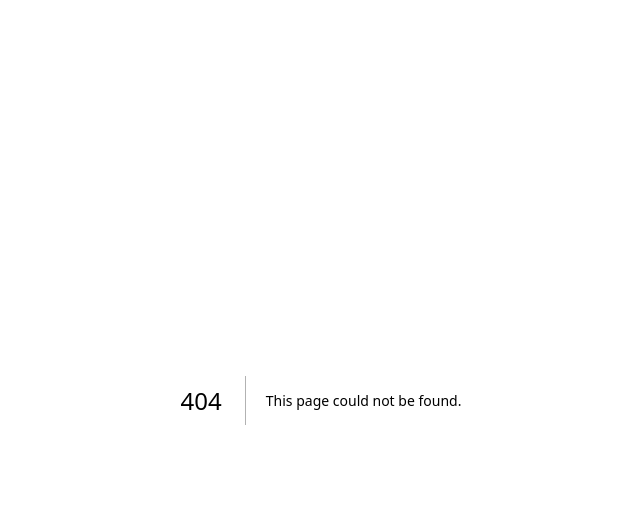
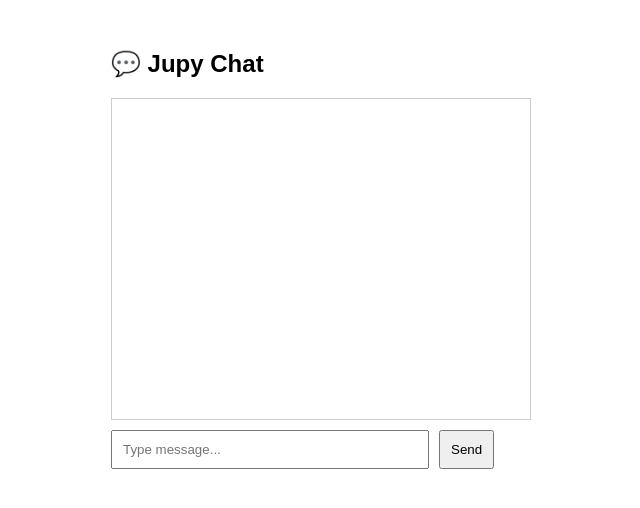
Before and after one commit to scemercat1/jupy-ai, a Next.js app: page /chat in a window 1280 px wide. Before the commit this address had no page. Shown: the top 508 px of the page, without its empty margins (319-959 px from the left). Built offline with nearby package versions, Linux system fonts and the light colour scheme.

Commit message:
Create chat.js

```diff
--- /dev/null
+++ b/pages/chat.js
@@ -0,0 +1,88 @@
+import { useEffect, useState } from "react";
+
+export default function Chat() {
+  const [name, setName] = useState("");
+  const [input, setInput] = useState("");
+  const [messages, setMessages] = useState([]);
+
+  useEffect(() => {
+    setName(localStorage.getItem("jupy_name") || "User");
+  }, []);
+
+  const sendMessage = async () => {
+    if (!input) return;
+
+    const newMessages = [
+      ...messages,
+      { role: "user", text: input }
+    ];
+
+    setMessages(newMessages);
+
+    const res = await fetch("https://YOUR-CLOUDFLARE-WORKER.workers.dev", {
+      method: "POST",
+      headers: { "Content-Type": "application/json" },
+      body: JSON.stringify({
+        message: input,
+        name: name
+      })
+    });
+
+    const data = await res.json();
+
+    setMessages([
+      ...newMessages,
+      { role: "assistant", text: data.reply }
+    ]);
+
+    setInput("");
+  };
+
+  return (
+    <div style={styles.container}>
+      <h2>💬 Jupy Chat</h2>
+
+      <div style={styles.box}>
+        {messages.map((m, i) => (
+          <p key={i}>
+            <b>{m.role}:</b> {m.text}
+          </p>
+        ))}
+      </div>
+
+      <input
+        style={styles.input}
+        value={input}
+        onChange={(e) => setInput(e.target.value)}
+        placeholder="Type message..."
+      />
+
+      <button style={styles.button} onClick={sendMessage}>
+        Send
+      </button>
+    </div>
+  );
+}
+
+const styles = {
+  container: {
+    width: 420,
+    margin: "auto",
+    marginTop: 50,
+    fontFamily: "Arial"
+  },
+  box: {
+    border: "1px solid #ccc",
+    minHeight: 300,
+    padding: 10,
+    marginBottom: 10
+  },
+  input: {
+    width: "70%",
+    padding: 10
+  },
+  button: {
+    padding: 10,
+    marginLeft: 10
+  }
+};
```
